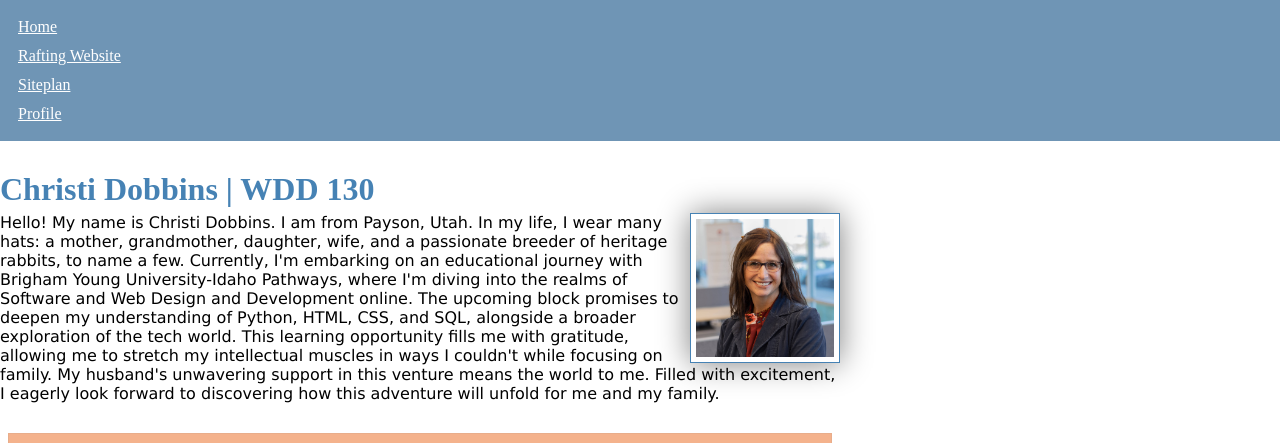
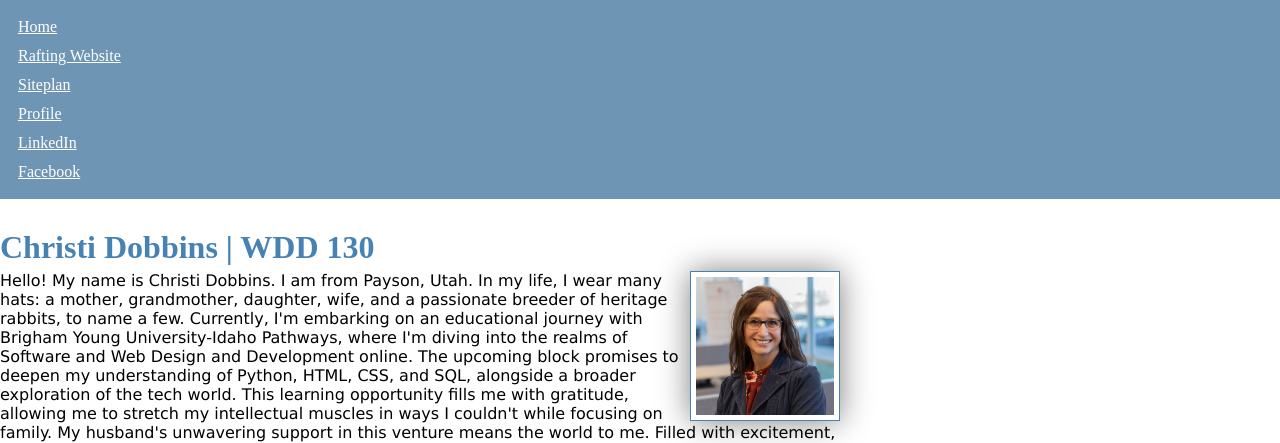
Before and after one commit to cdobbi/wdd130, a plain HTML site: page index.html in a window 1280 px wide. Shown: the top 443 px of the page. Drawn offline with Linux system fonts and the light colour scheme.

Commit message:
html links

```diff
--- a/index.html
+++ b/index.html
@@ -15,6 +15,8 @@
                 <a href="#">Rafting Website</a>
                 <a href="#">Siteplan</a>
                 <a href="#">Profile</a>
+                <a href="https://linkedin.com">LinkedIn</a>
+                <a href="https://facebook.com">Facebook</a>
             </nav>
         </header>
         <main>
```
